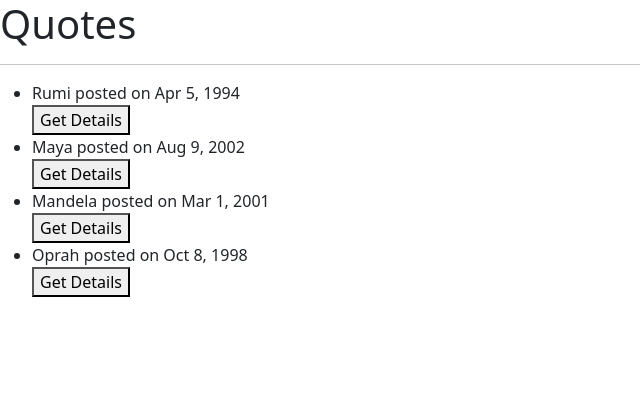
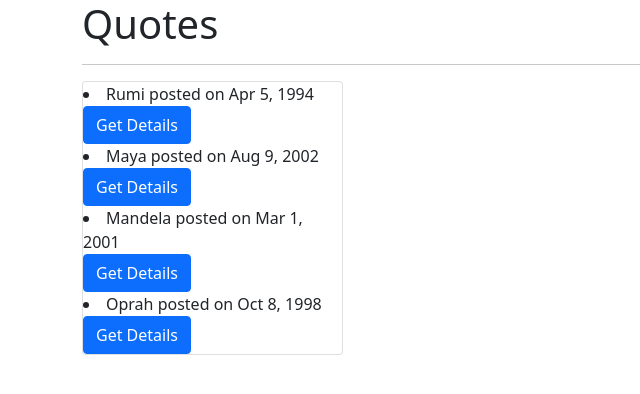
Before and after one commit to halima254/quotes, an Angular app in the folder Quotes/: page / in a window 1280 px wide. Shown: the top 394 px of the page, without its empty margins (0-640 px from the left). Built offline with nearby package versions, Linux system fonts and the light colour scheme.

Commit message:
add form component

```diff
--- a/Quotes/src/app/app.module.ts
+++ b/Quotes/src/app/app.module.ts
@@ -7,6 +7,7 @@
 import { QuoteDetailComponent } from './quote-detail/quote-detail.component';
 import { StrikethroughDirective } from './strikethrough.directive';
 import { DateCountPipe } from './date-count.pipe';
+import { QuoteFormComponent } from './quote-form/quote-form.component';
 
 @NgModule({
   declarations: [
@@ -14,7 +15,8 @@
     QuoteComponent,
     QuoteDetailComponent,
     StrikethroughDirective,
-    DateCountPipe
+    DateCountPipe,
+    QuoteFormComponent
   ],
   imports: [
     BrowserModule,
--- a/Quotes/src/app/quote-detail/quote-detail.component.html
+++ b/Quotes/src/app/quote-detail/quote-detail.component.html
@@ -2,4 +2,4 @@
     {{quote.description}}
 </p>
 <p>This quote was posted on {{quote.postedDate|dateCount}}days</p>
-<button (click)='quoteComplete(true)'>Delete</button>
+<button (click)='quoteComplete(true)' class= "btn btn-warning">Delete</button>
--- /dev/null
+++ b/Quotes/src/app/quote-form/quote-form.component.html
@@ -0,0 +1 @@
+<p>quote-form works!</p>
--- /dev/null
+++ b/Quotes/src/app/quote-form/quote-form.component.ts
@@ -0,0 +1,15 @@
+import { Component, OnInit } from '@angular/core';
+
+@Component({
+  selector: 'app-quote-form',
+  templateUrl: './quote-form.component.html',
+  styleUrls: ['./quote-form.component.css']
+})
+export class QuoteFormComponent implements OnInit {
+
+  constructor() { }
+
+  ngOnInit(): void {
+  }
+
+}
--- a/Quotes/src/app/quote/quote.component.html
+++ b/Quotes/src/app/quote/quote.component.html
@@ -1,11 +1,18 @@
-
+<div class="container">
     <h1>Quotes</h1>
     <hr>
-    <ul>
-    <div *ngFor = 'let quote of quotes; let i = index'>
-       <li appStrikethrough> {{quote.author}} posted on {{quote.postedDate|date}}</li>
-       <button (click)='toggleDetails(i)'>Get Details</button>
-        <app-quote-detail *ngIf ='quote.showDescription' [quote]='quote' (isComplete)='completeQuote($event,i)'></app-quote-detail>
 
-    </div>
-    </ul>
+        <div class="row">
+            <div class="col-md-3">
+                <div class="card">
+                <div *ngFor='let quote of quotes; let i = index'>
+                    <li appStrikethrough> {{quote.author}} posted on {{quote.postedDate|date}}</li>
+                    <button (click)='toggleDetails(i)' class="btn btn-primary">Get Details</button>
+                    <app-quote-detail *ngIf='quote.showDescription' [quote]='quote'
+                        (isComplete)='completeQuote($event,i)'></app-quote-detail>
+                    </div>
+                    </div>
+
+        </div>
+
+</div>
```
Also changed, not shown: Quotes/src/app/quote-form/quote-form.component.css (added), 1 other file (tests, documents, lock files or other folders).
